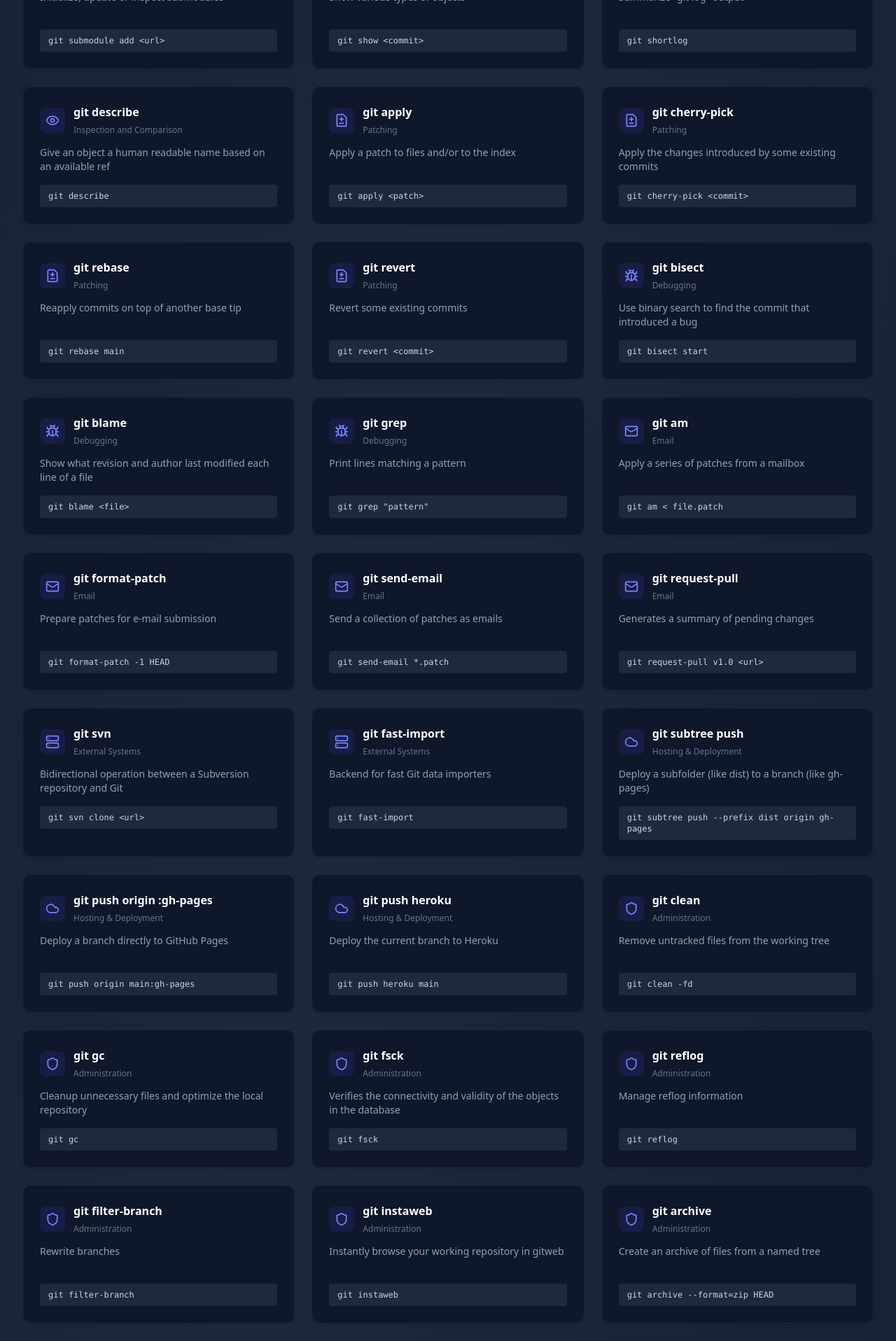
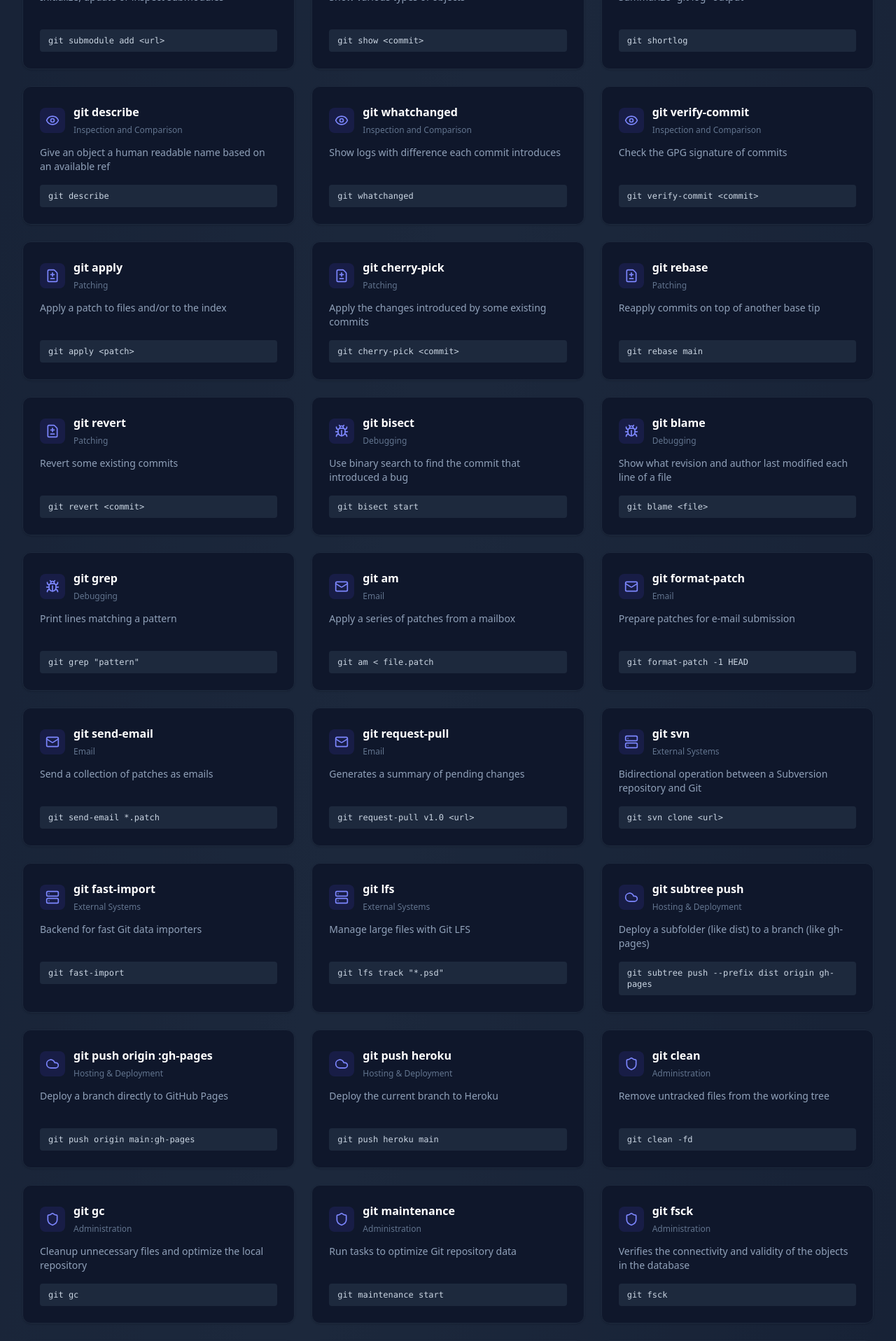
Before and after one commit to BHowlader/gitguide, a React (Vite) app: page /commands in a window 1280 px wide. Shown: the part 3120-5036 px from the top of the page at 70% size. Built offline with nearby package versions, Linux system fonts and the light colour scheme.

Commit message:
✨ Features: Add advanced commands (LFS, maintenance, verify-commit)

```diff
--- a/src/data/gitCommands.ts
+++ b/src/data/gitCommands.ts
@@ -204,6 +204,18 @@ export const gitCommands: GitCommand[] = [
         category: 'Inspection and Comparison',
         usage: 'git describe'
     },
+    {
+        name: 'git whatchanged',
+        description: 'Show logs with difference each commit introduces',
+        category: 'Inspection and Comparison',
+        usage: 'git whatchanged'
+    },
+    {
+        name: 'git verify-commit',
+        description: 'Check the GPG signature of commits',
+        category: 'Inspection and Comparison',
+        usage: 'git verify-commit <commit>'
+    },
 
     // Patching
     {
@@ -290,6 +302,12 @@ export const gitCommands: GitCommand[] = [
         category: 'External Systems',
         usage: 'git fast-import'
     },
+    {
+        name: 'git lfs',
+        description: 'Manage large files with Git LFS',
+        category: 'External Systems',
+        usage: 'git lfs track "*.psd"'
+    },
 
     // Hosting & Deployment
     {
@@ -323,6 +341,12 @@ export const gitCommands: GitCommand[] = [
         description: 'Cleanup unnecessary files and optimize the local repository',
         category: 'Administration',
         usage: 'git gc'
+    },
+    {
+        name: 'git maintenance',
+        description: 'Run tasks to optimize Git repository data',
+        category: 'Administration',
+        usage: 'git maintenance start'
     },
     {
         name: 'git fsck',
```
